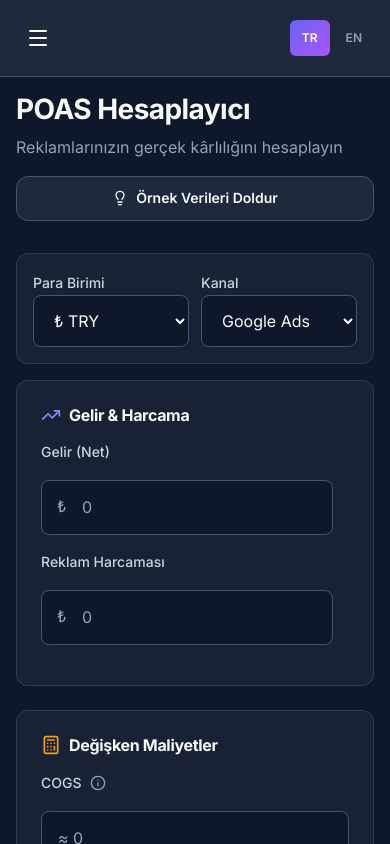
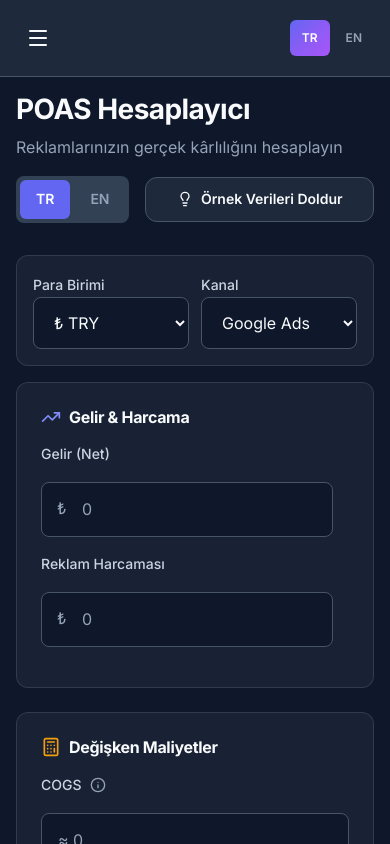
Before and after one commit to ulusalcagdass/poas-hesaplayici, a Next.js app: page /hesaplayici in a window 390 px wide. Shown: the top 844 px of the page. Built offline with nearby package versions, Linux system fonts and the light colour scheme.

Commit message:
fix: 4 major UI fixes - Calculator TR/EN toggle, currency auto-switch USD/TRY, Tooltip Portal (no more clipping), mobile spacing

```diff
--- a/src/app/(dashboard)/hesaplayici/page.tsx
+++ b/src/app/(dashboard)/hesaplayici/page.tsx
@@ -58,9 +58,14 @@ const formatCurrency = (num: number, symbol: string = '₺'): string => {
 };
 
 export default function HesaplayiciPage() {
-    const { language } = useLanguage();
-    const [currency, setCurrency] = useState('TRY');
-    const currencySymbol = CURRENCIES.find(c => c.value === currency)?.symbol || '₺';
+    const { language, setLanguage } = useLanguage();
+    const [currency, setCurrency] = useState(language === 'en' ? 'USD' : 'TRY');
+    const currencySymbol = CURRENCIES.find(c => c.value === currency)?.symbol || (language === 'en' ? '$' : '₺');
+
+    // Auto-switch currency when language changes
+    useEffect(() => {
+        setCurrency(language === 'en' ? 'USD' : 'TRY');
+    }, [language]);
 
     // Labels for i18n
     const labels = language === 'tr' ? {
@@ -388,6 +393,50 @@ export default function HesaplayiciPage() {
                         {labels.pageSubtitle}
                     </p>
                 </div>
+                <div style={{ display: 'flex', alignItems: 'center', gap: '1rem' }}>
+                    {/* Language Toggle - same style as landing page */}
+                    <div
+                        style={{
+                            display: 'flex',
+                            background: 'var(--color-bg-tertiary)',
+                            borderRadius: 'var(--radius-md)',
+                            padding: '0.25rem',
+                            gap: '0.25rem',
+                        }}
+                    >
+                        <button
+                            onClick={() => setLanguage('tr')}
+                            style={{
+                                padding: '0.5rem 1rem',
+                                borderRadius: 'var(--radius-sm)',
+                                border: 'none',
+                                cursor: 'pointer',
+                                fontSize: '0.875rem',
+                                fontWeight: 600,
+                                transition: 'all 0.2s ease',
+                                background: language === 'tr' ? 'var(--color-primary)' : 'transparent',
+                                color: language === 'tr' ? 'white' : 'var(--color-text-muted)',
+                            }}
+                        >
+                            TR
+                        </button>
+                        <button
+                            onClick={() => setLanguage('en')}
+                            style={{
+                                padding: '0.5rem 1rem',
+                                borderRadius: 'var(--radius-sm)',
+                                border: 'none',
+                                cursor: 'pointer',
+                                fontSize: '0.875rem',
+                                fontWeight: 600,
+                                transition: 'all 0.2s ease',
+                                background: language === 'en' ? 'var(--color-primary)' : 'transparent',
+                                color: language === 'en' ? 'white' : 'var(--color-text-muted)',
+                            }}
+                        >
+                            EN
+                        </button>
+                    </div>
                     <button
                         onClick={applyGoldenTestCase}
                         className="btn btn-secondary btn-sm"
@@ -396,6 +445,7 @@ export default function HesaplayiciPage() {
                         <Lightbulb size={16} />
                         {labels.fillExample}
                     </button>
+                </div>
             </div>
 
             <div
--- a/src/components/landing/Navbar.tsx
+++ b/src/components/landing/Navbar.tsx
@@ -159,6 +159,7 @@ export default function Navbar() {
                             style={{
                                 display: 'none',
                                 alignItems: 'center',
+                                marginLeft: '0.75rem',
                             }}
                             className="mobile-lang-toggle"
                         >
--- a/src/components/ui/Tooltip.tsx
+++ b/src/components/ui/Tooltip.tsx
@@ -1,6 +1,7 @@
 'use client';
 
 import { useState, useRef, useEffect } from 'react';
+import { createPortal } from 'react-dom';
 import { Info } from 'lucide-react';
 
 interface TooltipProps {
@@ -9,28 +10,69 @@ interface TooltipProps {
 
 export default function Tooltip({ content }: TooltipProps) {
     const [isVisible, setIsVisible] = useState(false);
-    const [position, setPosition] = useState<'right' | 'left'>('right');
-    const tooltipRef = useRef<HTMLDivElement>(null);
+    const [tooltipPosition, setTooltipPosition] = useState({ top: 0, left: 0 });
     const triggerRef = useRef<HTMLButtonElement>(null);
+    const [mounted, setMounted] = useState(false);
 
     useEffect(() => {
-        if (isVisible && triggerRef.current && tooltipRef.current) {
+        setMounted(true);
+    }, []);
+
+    useEffect(() => {
+        if (isVisible && triggerRef.current) {
             const triggerRect = triggerRef.current.getBoundingClientRect();
-            const tooltipRect = tooltipRef.current.getBoundingClientRect();
+            const tooltipWidth = 350;
             const spaceRight = window.innerWidth - triggerRect.right;
-            const spaceLeft = triggerRect.left;
 
-            // Prefer right, but flip to left if not enough space
-            if (spaceRight < tooltipRect.width + 20 && spaceLeft > spaceRight) {
-                setPosition('left');
+            let left: number;
+            if (spaceRight >= tooltipWidth + 20) {
+                // Position to the right
+                left = triggerRect.right + 8;
             } else {
-                setPosition('right');
+                // Position to the left
+                left = triggerRect.left - tooltipWidth - 8;
             }
+
+            // Keep tooltip within viewport
+            left = Math.max(10, Math.min(left, window.innerWidth - tooltipWidth - 10));
+
+            setTooltipPosition({
+                top: triggerRect.top + triggerRect.height / 2,
+                left: left,
+            });
         }
     }, [isVisible]);
 
+    const tooltipContent = isVisible && mounted && (
+        <div
+            role="tooltip"
+            style={{
+                position: 'fixed',
+                top: tooltipPosition.top,
+                left: tooltipPosition.left,
+                transform: 'translateY(-50%)',
+                zIndex: 99999,
+                background: 'var(--color-bg-tertiary)',
+                border: '1px solid var(--color-border)',
+                borderRadius: 'var(--radius-md)',
+                padding: '0.75rem 1rem',
+                fontSize: '0.875rem',
+                color: 'var(--color-text-secondary)',
+                whiteSpace: 'normal',
+                width: '350px',
+                maxWidth: 'calc(100vw - 20px)',
+                wordWrap: 'break-word',
+                boxShadow: '0 8px 24px rgba(0, 0, 0, 0.4)',
+                animation: 'fadeIn 0.15s ease-out',
+                pointerEvents: 'none',
+            }}
+        >
+            {content}
+        </div>
+    );
+
     return (
-        <div style={{ position: 'relative', display: 'inline-flex' }}>
+        <>
             <button
                 ref={triggerRef}
                 type="button"
@@ -45,7 +87,7 @@ export default function Tooltip({ content }: TooltipProps) {
                     border: 'none',
                     cursor: 'pointer',
                     padding: '0.25rem',
-                    display: 'flex',
+                    display: 'inline-flex',
                     alignItems: 'center',
                     justifyContent: 'center',
                     color: 'var(--color-text-muted)',
@@ -55,61 +97,14 @@ export default function Tooltip({ content }: TooltipProps) {
                 <Info size={16} />
             </button>
 
-            {isVisible && (
-                <div
-                    ref={tooltipRef}
-                    role="tooltip"
-                    style={{
-                        position: 'absolute',
-                        top: '50%',
-                        transform: 'translateY(-50%)',
-                        ...(position === 'right'
-                            ? { left: '100%', marginLeft: '0.5rem' }
-                            : { right: '100%', marginRight: '0.5rem' }
-                        ),
-                        zIndex: 1000,
-                        background: 'var(--color-bg-tertiary)',
-                        border: '1px solid var(--color-border)',
-                        borderRadius: 'var(--radius-md)',
-                        padding: '0.5rem 0.75rem',
-                        fontSize: '0.8125rem',
-                        color: 'var(--color-text-secondary)',
-                        whiteSpace: 'normal',
-                        maxWidth: '350px',
-                        wordWrap: 'break-word',
-                        boxShadow: '0 4px 12px rgba(0, 0, 0, 0.3)',
-                        animation: position === 'right' ? 'fadeInRight 0.15s ease-out' : 'fadeInLeft 0.15s ease-out',
-                    }}
-                >
-                    <span style={{ whiteSpace: 'normal', display: 'block' }}>{content}</span>
+            {mounted && createPortal(tooltipContent, document.body)}
 
-                    {/* Arrow */}
-                    <div
-                        style={{
-                            position: 'absolute',
-                            top: '50%',
-                            transform: 'translateY(-50%)',
-                            ...(position === 'right'
-                                ? { left: '-6px', borderRight: '6px solid var(--color-bg-tertiary)', borderTop: '6px solid transparent', borderBottom: '6px solid transparent' }
-                                : { right: '-6px', borderLeft: '6px solid var(--color-bg-tertiary)', borderTop: '6px solid transparent', borderBottom: '6px solid transparent' }
-                            ),
-                            width: 0,
-                            height: 0,
-                        }}
-                    />
-                </div>
-            )}
-
-            <style jsx>{`
-                @keyframes fadeInRight {
-                    from { opacity: 0; transform: translateY(-50%) translateX(-4px); }
-                    to { opacity: 1; transform: translateY(-50%) translateX(0); }
-                }
-                @keyframes fadeInLeft {
-                    from { opacity: 0; transform: translateY(-50%) translateX(4px); }
-                    to { opacity: 1; transform: translateY(-50%) translateX(0); }
+            <style jsx global>{`
+                @keyframes fadeIn {
+                    from { opacity: 0; }
+                    to { opacity: 1; }
                 }
             `}</style>
-        </div>
+        </>
     );
 }
```
Lines whose indentation alone changed are shown as unchanged.
